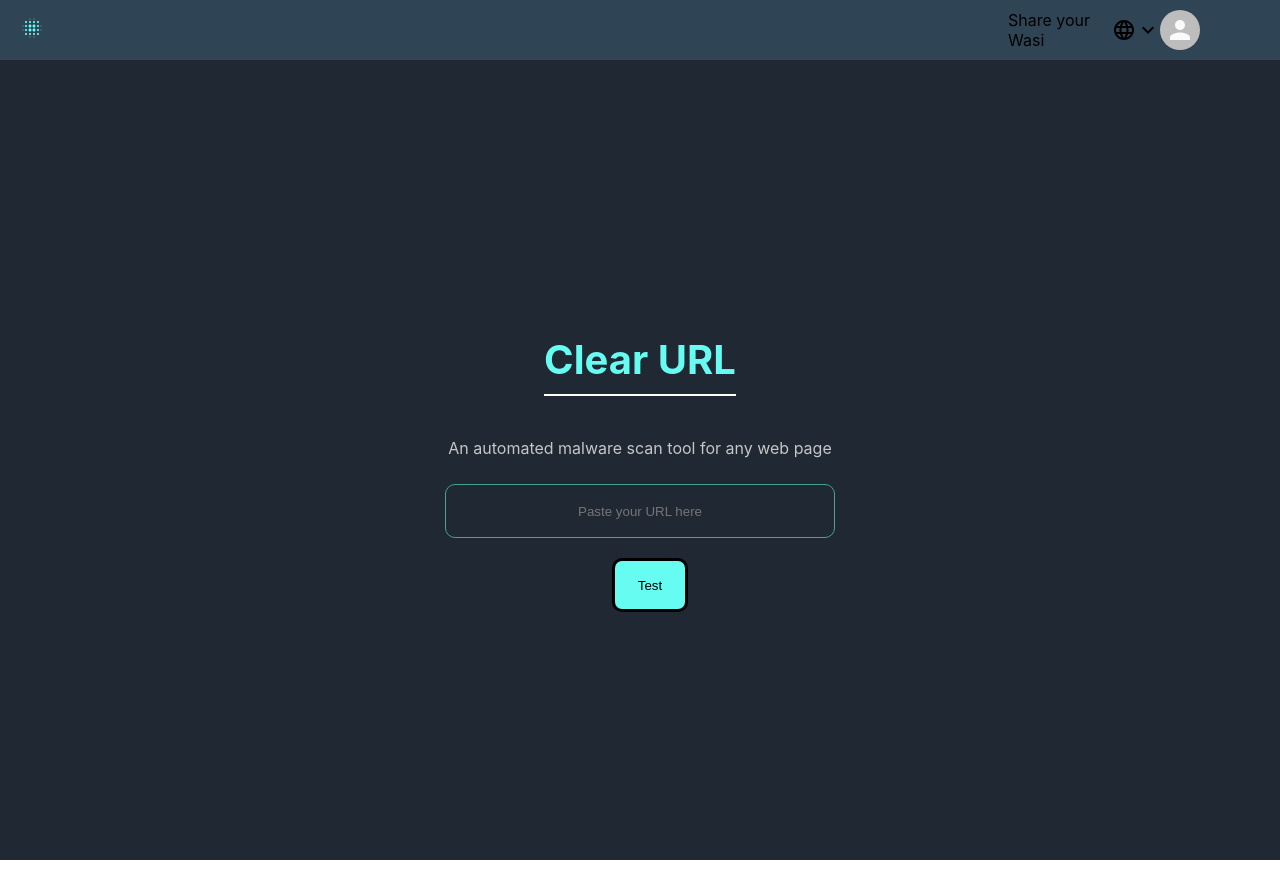
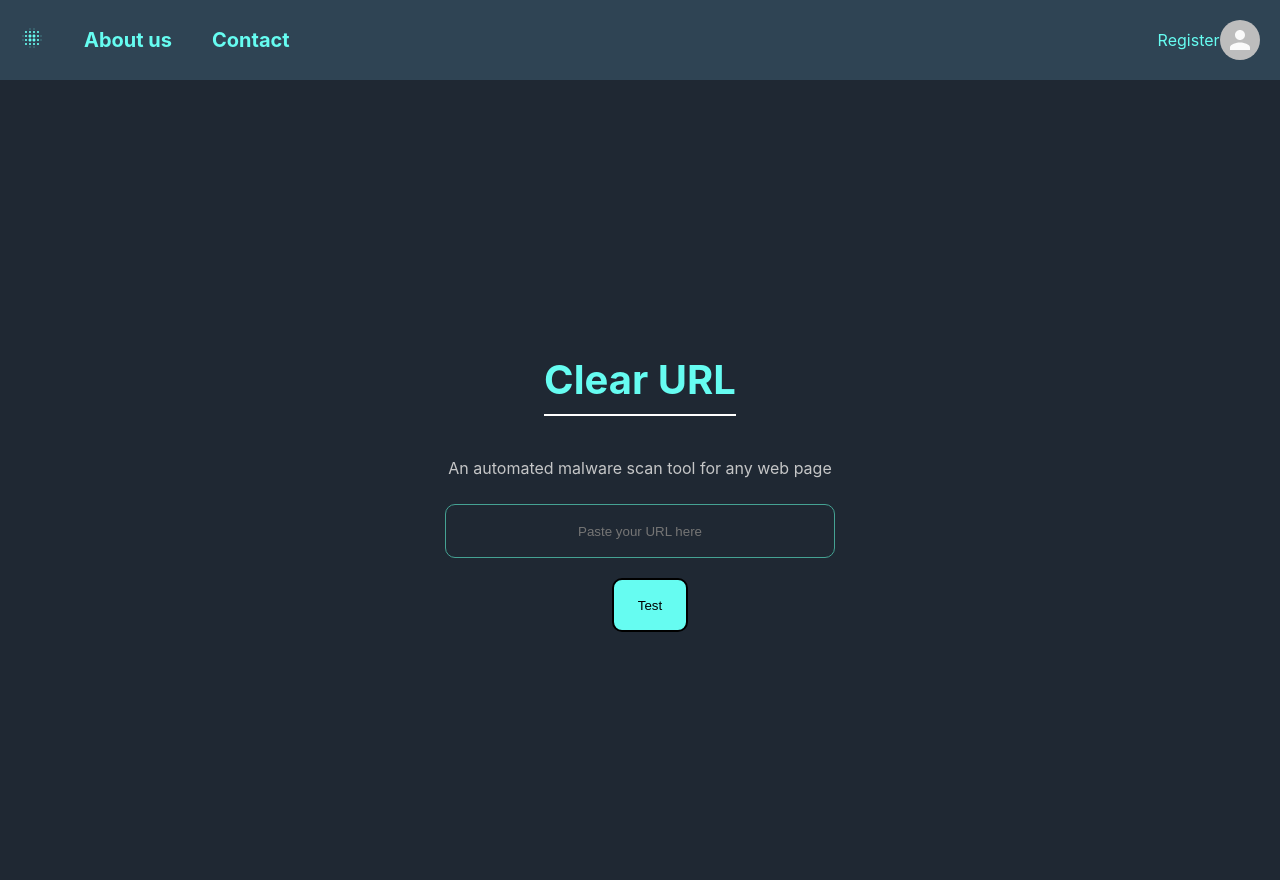
Before and after one commit to ntobar/givebackhacks-project, a React (Create React App) app in the folder avoidware/: page / in a window 1280 px wide. Built offline with nearby package versions, Linux system fonts and the light colour scheme.

Commit message:
landing page styling

```diff
--- a/avoidware/src/components/Header/Header.css
+++ b/avoidware/src/components/Header/Header.css
@@ -7,11 +7,26 @@
   background-color: #2f4454;
   z-index: 100;
   width: 100%;
-  height: 60px;
+  height: 80px;
+}
+
+.header_left {
+  display: flex;
+  justify-content: space-between;
+  align-items: center;
+  object-fit: contain;
+}
+
+.header_left > h1 {
+  font-size: 20px;
+  margin-left: 20px;
+  margin-right: 20px;
+  color: #66fcf1;
 }
 
 .icon {
   margin-left: 20px;
+  margin-right: 20px;
   color: #66fcf1;
 }
 
@@ -25,6 +40,7 @@
   display: flex;
   align-items: center;
   justify-content: space-between;
-  width: 15vw;
-  margin-right: 80px;
+  width: 8vw;
+  margin-right: 20px;
+  color: #66fcf1;
 }
--- a/avoidware/src/components/Header/Header.js
+++ b/avoidware/src/components/Header/Header.js
@@ -10,16 +10,17 @@ import "./Header.css";
 function Header() {
   return (
     <div className="header">
-      <Link className="icon" to="/">
-        <BlurOnIcon />
-      </Link>
+      <div className="header_left">
+        <Link className="icon" to="/">
+          <BlurOnIcon />
+        </Link>
 
-      <div className="sections_header"></div>
+        <h1>About us</h1>
+        <h1>Contact</h1>
+      </div>
 
       <div className="header_right">
-        <p>Share your Wasi</p>
-        <LanguageIcon />
-        <ExpandMoreIcon />
+        <p>Register</p>
         <Avatar />
       </div>
     </div>
--- a/avoidware/src/components/Landing/Landing.css
+++ b/avoidware/src/components/Landing/Landing.css
@@ -28,7 +28,7 @@
   width: 20%;
   background-color: #66fcf1;
   color: black;
-  border: 3px solid black;
+  border: 2px solid black;
   border-radius: 10px;
   outline: none;
   margin-top: 20px;
```
